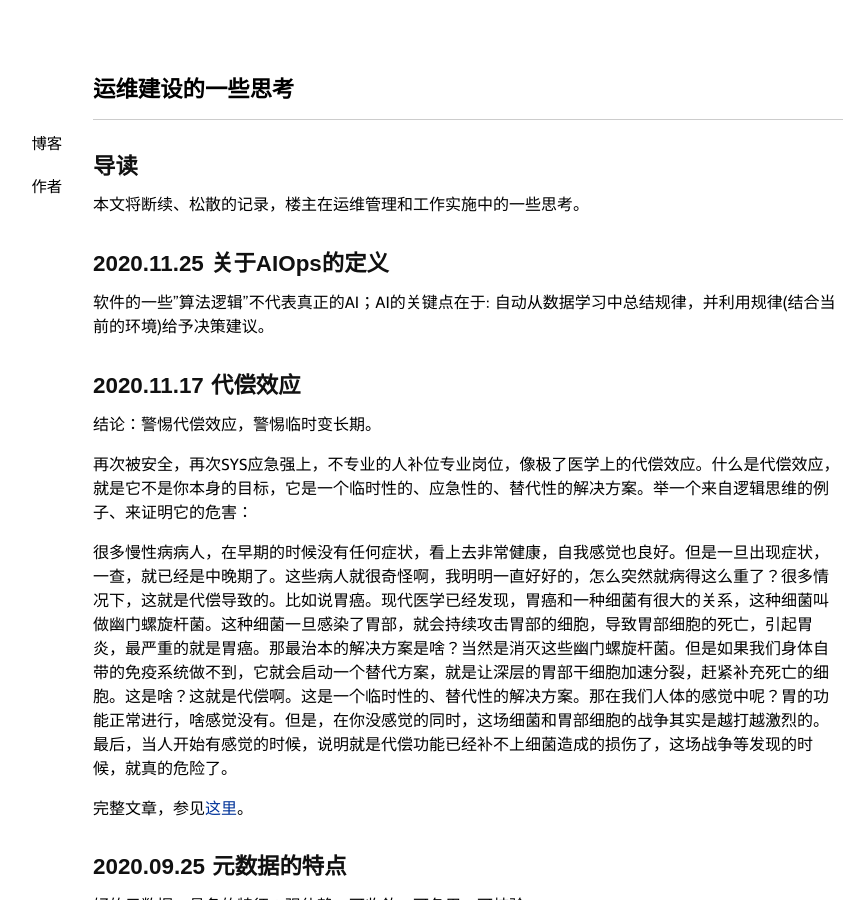
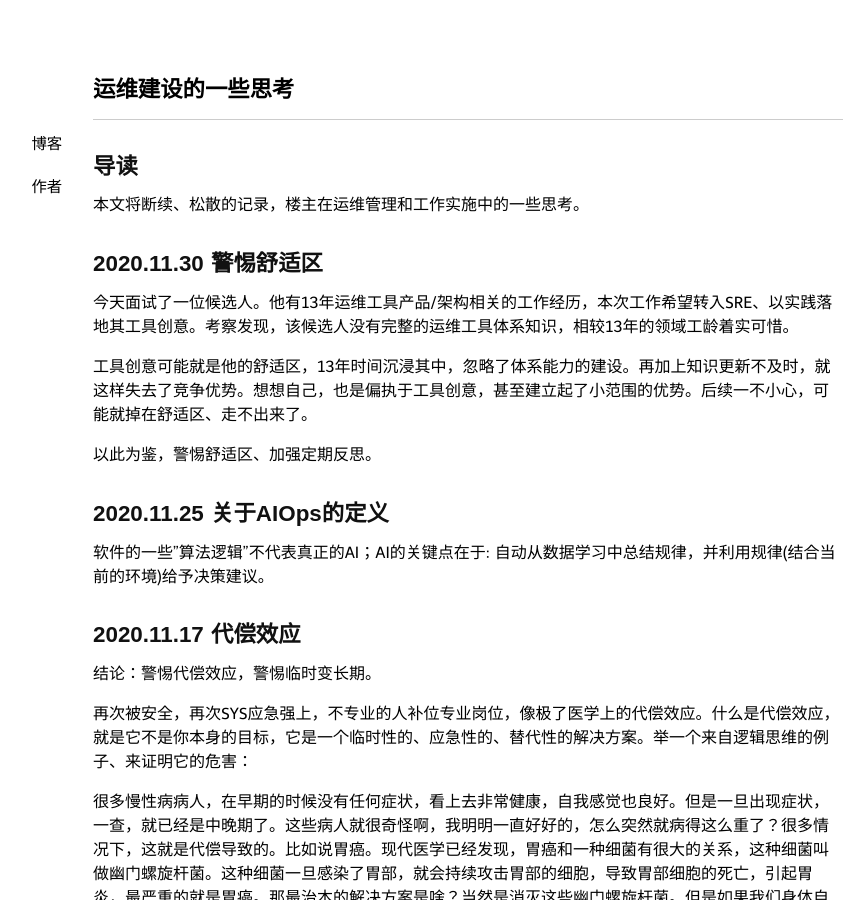
Before and after one commit to niean/niean.github.io, a Jekyll site: the page built from _posts/2020-03-15-op-tb.markdown, in a window 1280 px wide and 900 px high. Shown: the whole window, without its empty margins (172-1037 px from the left). Built offline with Jekyll 4.4.1, drawn with Linux system fonts in a browser that asks for light colours; comment, search, counter and statistics services are not loaded.

Commit message:
update -op-tb

```diff
--- a/_posts/2020-03-15-op-tb.markdown
+++ b/_posts/2020-03-15-op-tb.markdown
@@ -8,6 +8,14 @@ tags:
 
 ## 导读
 本文将断续、松散的记录，楼主在运维管理和工作实施中的一些思考。
+
+## 2020.11.30 警惕舒适区
+今天面试了一位候选人。他有13年运维工具产品/架构相关的工作经历，本次工作希望转入SRE、以实践落地其工具创意。考察发现，该候选人没有完整的运维工具体系知识，相较13年的领域工龄着实可惜。
+
+工具创意可能就是他的舒适区，13年时间沉浸其中，忽略了体系能力的建设。再加上知识更新不及时，就这样失去了竞争优势。想想自己，也是偏执于工具创意，甚至建立起了小范围的优势。后续一不小心，可能就掉在舒适区、走不出来了。
+
+以此为鉴，警惕舒适区、加强定期反思。
+
 
 ## 2020.11.25 关于AIOps的定义
 软件的一些"算法逻辑"不代表真正的AI；AI的关键点在于: 自动从数据学习中总结规律，并利用规律(结合当前的环境)给予决策建议。
```
